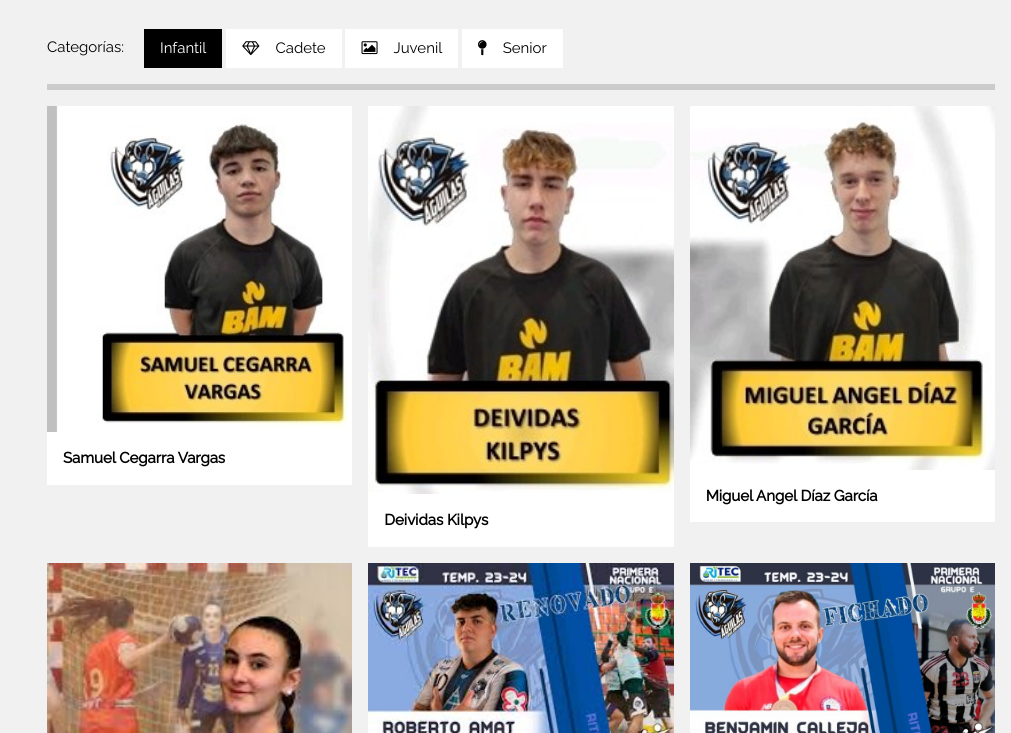
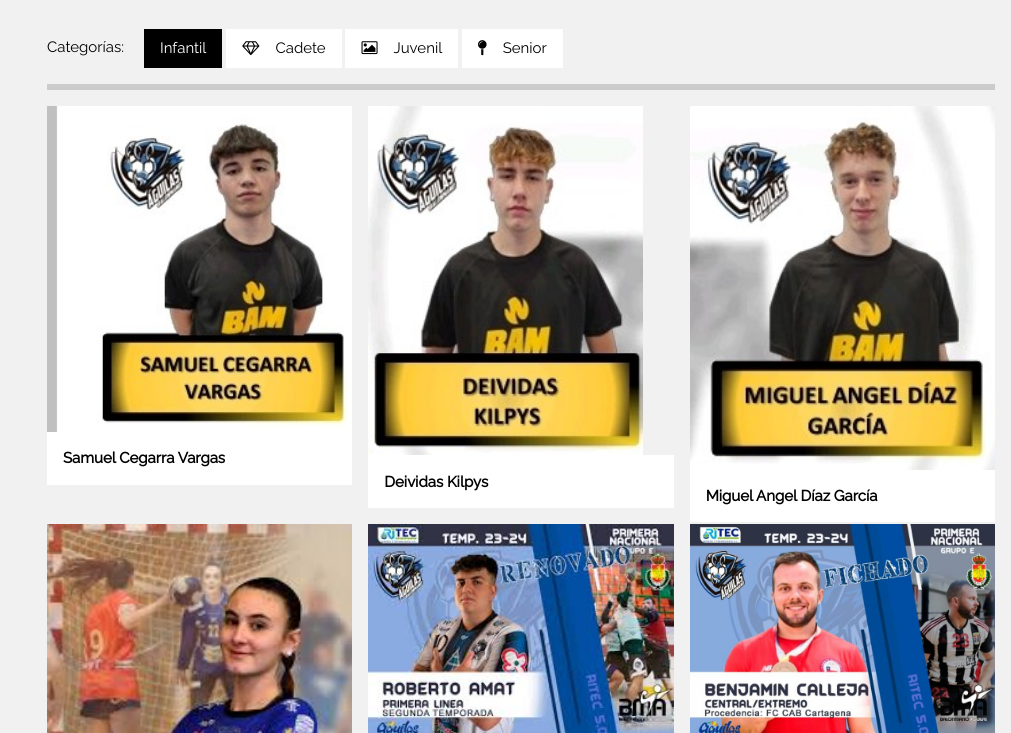
Before and after one commit to jorgellorca/pagweb, a plain HTML site: page paginaweb/pagina1.html in a window 1280 px wide. Shown: the part 67-800 px from the top of the page, without its empty margins (269-1280 px from the left). Drawn offline with nearby package versions, Linux system fonts and the light colour scheme.

Commit message:
Update pagina1.html

```diff
--- a/paginaweb/pagina1.html
+++ b/paginaweb/pagina1.html
@@ -48,7 +48,7 @@ body,h1,h2,h3,h4,h5,h6 {font-family: "Raleway", sans-serif}
       </div>
     </div>
     <div class="w3-third w3-container w3-margin-bottom">
-      <img src="imagenes/dei.jpg" alt="Norway" style="width:100%" class="w3-hover-opacity">
+      <img src="imagenes/dei.jpg" alt="Norway" style="width:90%" class="w3-hover-opacity">
       <div class="w3-container w3-white">
         <p><b>Deividas Kilpys</b></p>
         <p></p>
```
